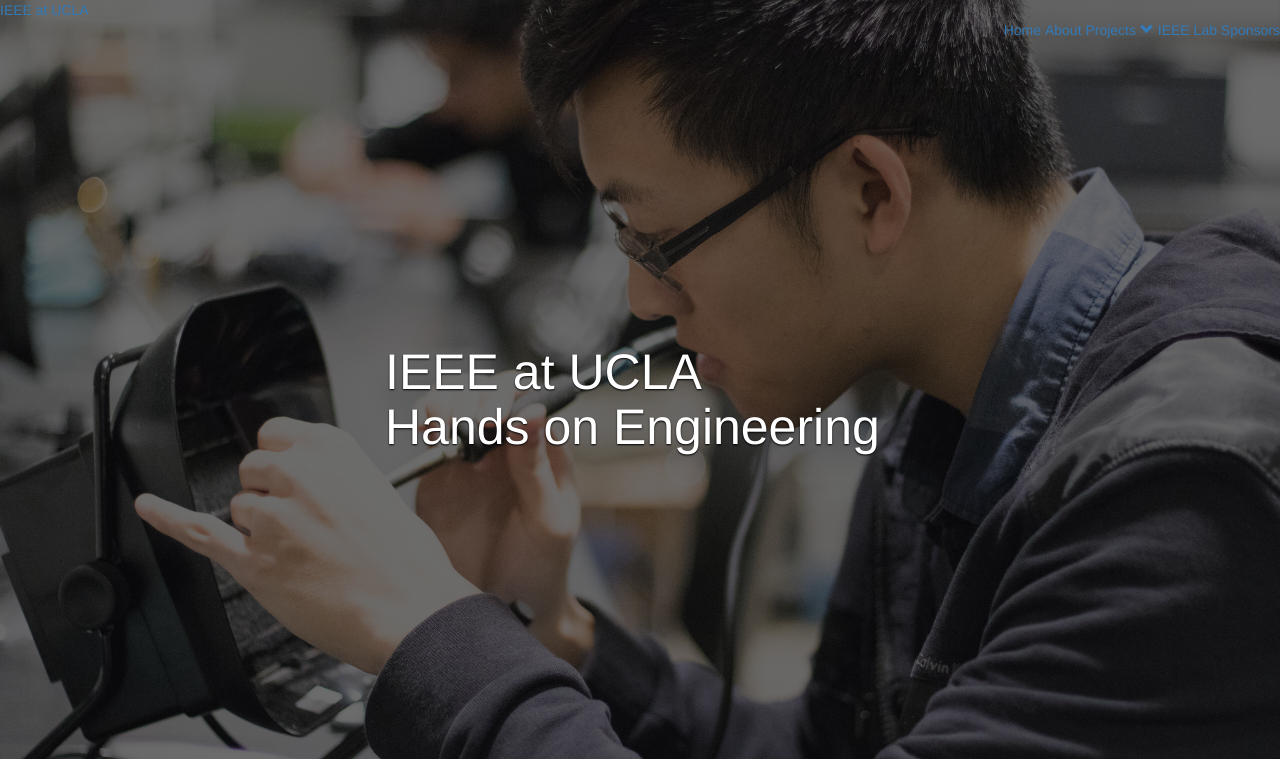
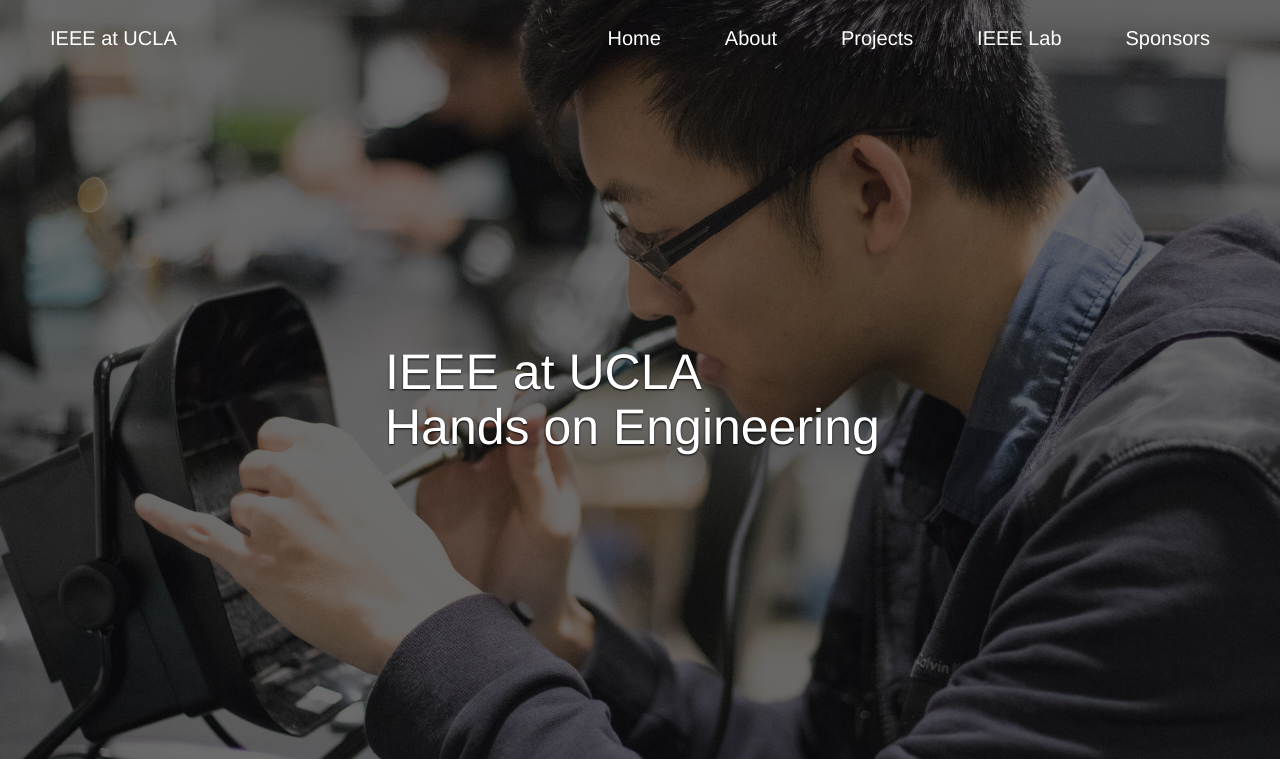
Before and after one commit to UCLA-IEEE/ieeebruins.com, a PHP site: page / in a window 1280 px wide. Shown: the top 759 px of the page. Run offline with PHP 8.4, Linux system fonts and the light colour scheme; some libraries are stand-ins or nearby versions.

Commit message:
navbar fixed top and transitions color when you scroll

```diff
--- a/css/navbar.css
+++ b/css/navbar.css
@@ -8,13 +8,39 @@
     height: 75px;
     overflow: hidden;
     background-color: transparent;
+
+    transition: background-color 0.3s ease;
+}
+
+.brand-container {
+    display: inline-block;
+    padding: 24px 50px;
+}
+
+.brand {
+    font-size: 20px;
+    margin: 24px 0;
 }
 
 .myNavbar ul {
     float: right;
     list-style: none;
+    margin-bottom: 0;
+    padding: 0 40px;
 }
 
 .myNavbar li {
     display: inline-block;
+    padding: 24px 30px;
+    font-size: 20px;
 }
+
+.myNavbar li a,
+.myNavbar li a:hover,
+.myNavbar li a:visited,
+.brand-container a,
+.brand-container a:hover,
+.brand-container a:visited {
+    color: white;
+    text-decoration: none;
+}
--- a/includes/navbar.html
+++ b/includes/navbar.html
@@ -1,12 +1,13 @@
 <div class='myNavbar'>
     <div class='brand-container'>
-        <a class='brand'>IEEE at UCLA</a>
+        <a class='brand' href='/'>IEEE at UCLA</a>
     </div>
     <ul class='nav-list'>
-        <li><a href='#home'>Home</a></li>
+        <li><a href='/'>Home</a></li>
         <li><a href='#about'>About</a></li>
-        <li><a href='#projects'>Projects <span class='glyphicon glyphicon-chevron-down'></span></a></li>
+        <li><a href='#projects'>Projects</a></li>
         <li><a href='#lab'>IEEE Lab</a></li>
         <li><a href='#sponsors'>Sponsors</a></li>
     </ul>
 </div>
+<script src='../js/navbar.js'></script>
--- a/index.php
+++ b/index.php
@@ -5,7 +5,7 @@
     <meta charset="utf-8" />
     <meta name="viewport" content="width=device-width, initial-scale=1" />
 
-    <!-- jQuery -->
+    <!-- JQUERY -->
     <script src='https://cdnjs.cloudflare.com/ajax/libs/jquery/3.2.1/jquery.min.js'></script>
 
     <!-- BOOTSTRAP -->
--- /dev/null
+++ b/js/navbar.js
@@ -0,0 +1,12 @@
+$(document).ready(function () {
+    // function fired whenever window scrolls
+    $(window).scroll(function () {
+        // if window scrolled more than 75px
+        if ($(document).scrollTop() > 75) {
+            $('.myNavbar').css('background-color', 'rgba(51, 122, 183, 0.9)');
+        }
+        else {
+            $('.myNavbar').css('background-color','transparent');
+        }
+    });
+});
```
